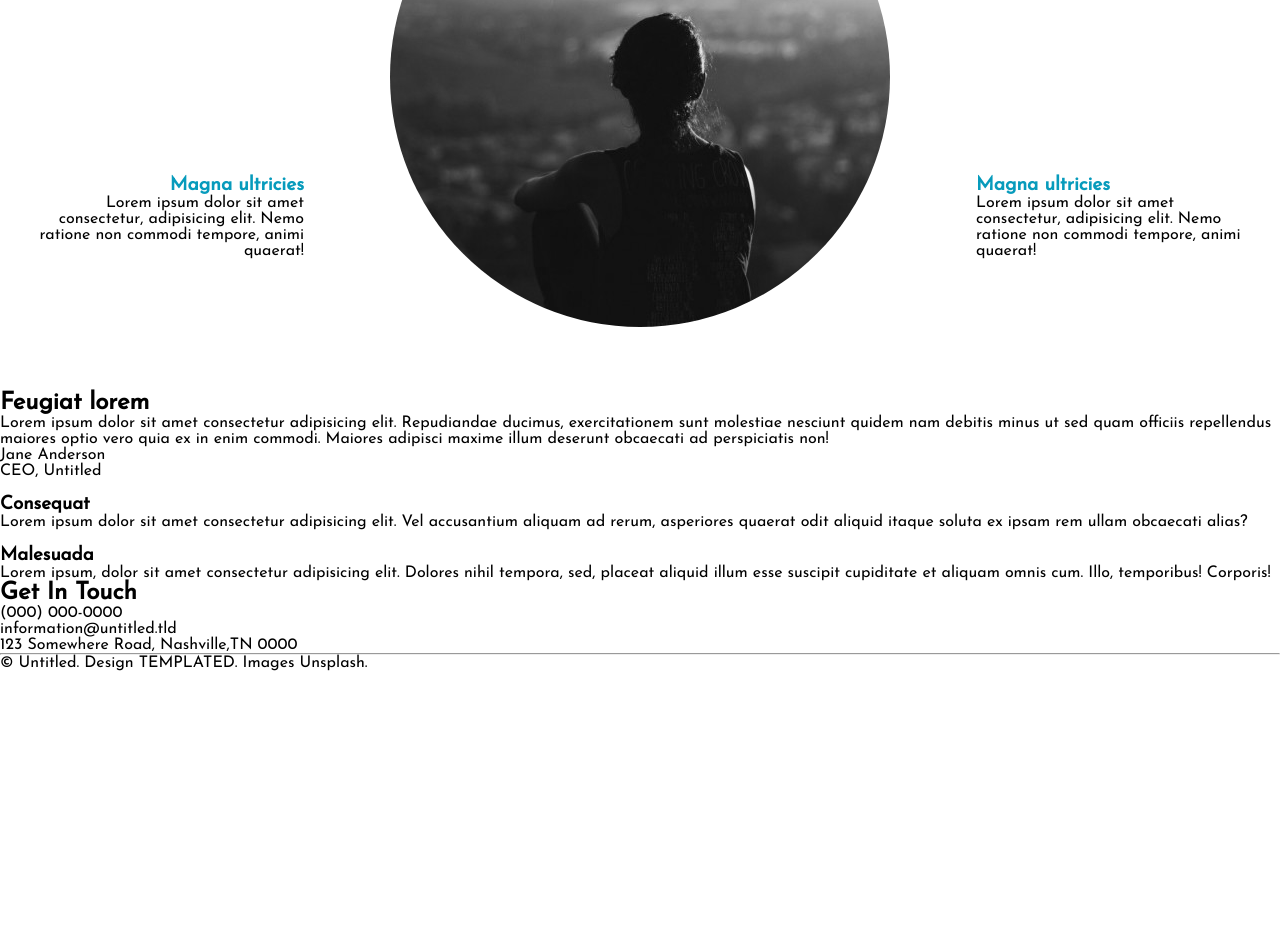
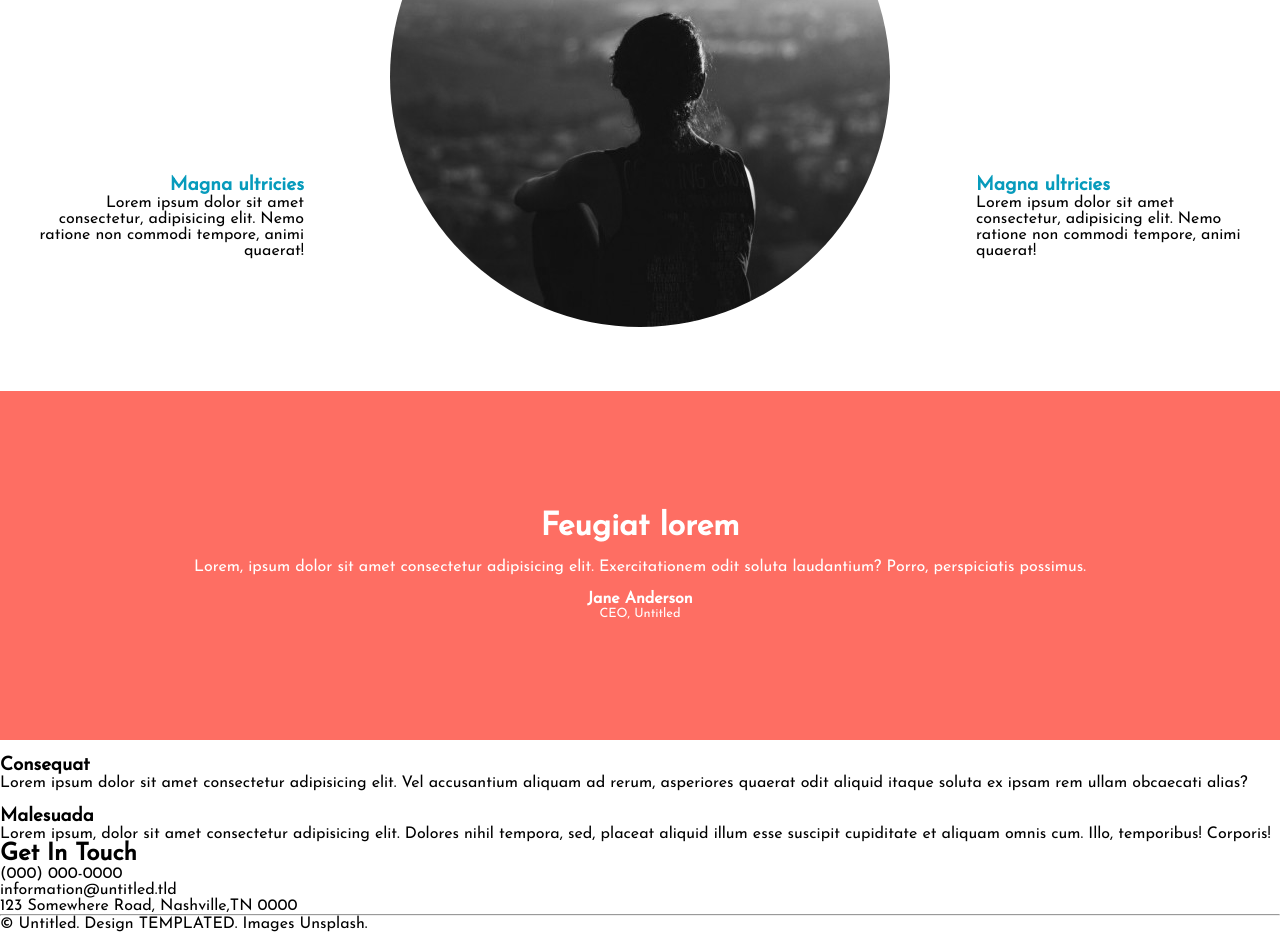
Before and after one commit to Shubamium/Responsive-Web-Challenge-Hacker-Hero-, a plain HTML site: page index.html in a window 1280 px wide. Shown: the part 827-1759 px from the top of the page. Before the commit the page ends 1498 px from the top, so only its background shows below. Drawn offline with Linux system fonts and the light colour scheme.

Commit message:
Add styling to the quote section

```diff
--- a/css/style.css
+++ b/css/style.css
@@ -12,6 +12,14 @@ body{
 
 i{
     font-size: 40px;
+}
+
+.small-title{
+    font-size: 80%;
+}
+
+.bold{
+    font-weight: bold;
 }
 
 .uppercase{
@@ -138,3 +146,18 @@ i{
         .feature .right-down{
             grid-area: right-down;
         }
+
+.quote{
+    background-color: #fe6e63;
+    color: white;
+    text-align: center;
+    padding:15vh 10%;
+}
+
+    .quote h2{
+        font-size: 2rem;
+    }
+
+    .quote .quo{
+        margin: 1em 0;
+    }
--- a/index.html
+++ b/index.html
@@ -67,8 +67,7 @@
     <section class="quote">
         <h2>Feugiat lorem</h2>
 
-        <p>Lorem ipsum dolor sit amet consectetur adipisicing elit. Repudiandae ducimus, exercitationem sunt molestiae nesciunt quidem nam debitis minus ut sed quam officiis repellendus maiores optio vero quia ex in enim commodi. Maiores adipisci maxime illum deserunt obcaecati ad perspiciatis non!</p>
-
+        <p class="quo">Lorem, ipsum dolor sit amet consectetur adipisicing elit. Exercitationem odit soluta laudantium? Porro, perspiciatis possimus.</p>
         <p class="bold">Jane Anderson</p>
         <p class="small-title">CEO, Untitled</p>
 
```
Lines whose indentation alone changed are shown as unchanged.
